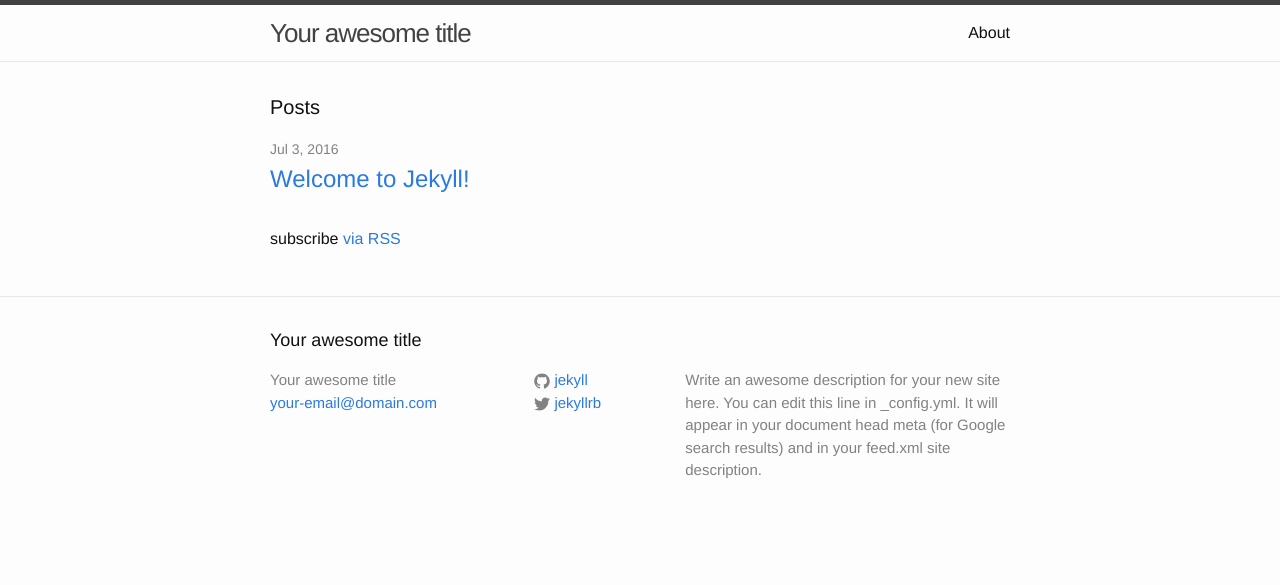
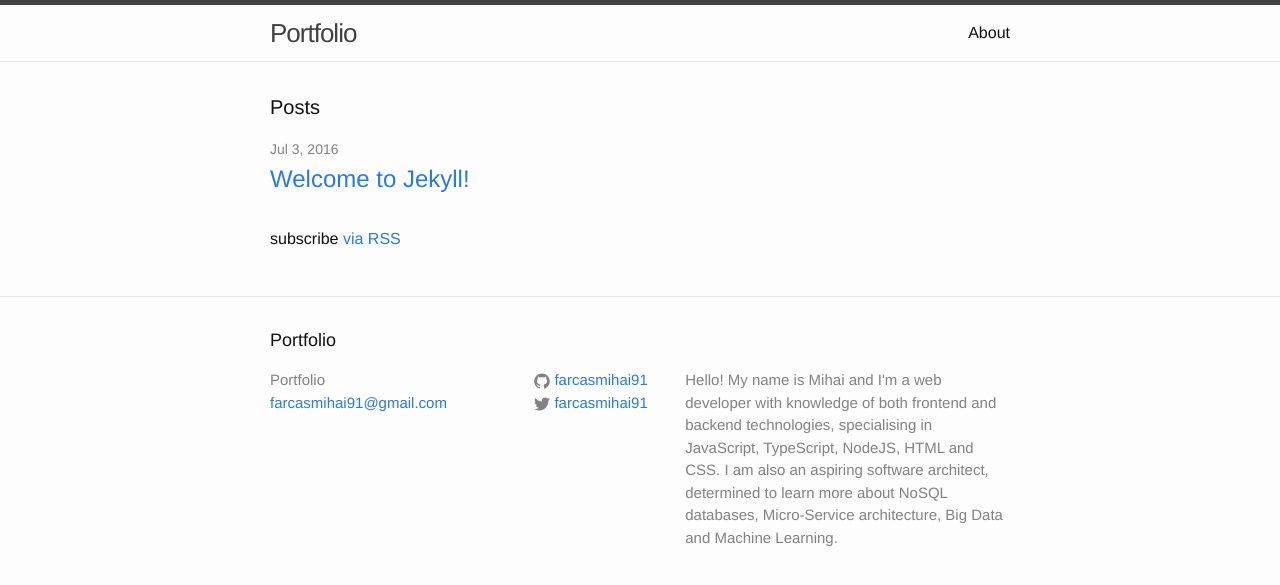
Before and after one commit to mihailtd/jekyll-portfolio, a Jekyll site: the page built from index.html, in a window 1280 px wide. Shown: the top 585 px of the page. Built offline with Jekyll 4.4.1, drawn with Linux system fonts in a browser that asks for light colours.

Commit message:
Configuration Settings
Basic settings and routing definition.

```diff
--- a/_config.yml
+++ b/_config.yml
@@ -6,16 +6,29 @@
 # 'jekyll serve'. If you change this file, please restart the server process.
 
 # Site settings
-title: Your awesome title
-email: your-email@domain.com
+title: Portfolio
+email: farcasmihai91@gmail.com
 description: > # this means to ignore newlines until "baseurl:"
-  Write an awesome description for your new site here. You can edit this
-  line in _config.yml. It will appear in your document head meta (for
-  Google search results) and in your feed.xml site description.
+  Hello! My name is Mihai and I'm a web developer with knowledge of both frontend and backend technologies,
+  specialising in JavaScript, TypeScript, NodeJS, HTML and CSS.
+  I am also an aspiring software architect, determined to learn more about NoSQL databases, Micro-Service architecture,
+  Big Data and Machine Learning.
 baseurl: "" # the subpath of your site, e.g. /blog
 url: "http://yourdomain.com" # the base hostname & protocol for your site
-twitter_username: jekyllrb
-github_username:  jekyll
+twitter_username: farcasmihai91
+github_username:  farcasmihai91
+
+permalink: /:categories/:title
+
+links:
+  - title: about
+    url: /about
+  - title: work
+    url: /work
+  - title: articles
+    url: /articles
+  - title: hire me
+    url: /hire-me
 
 # Build settings
 markdown: kramdown
```
